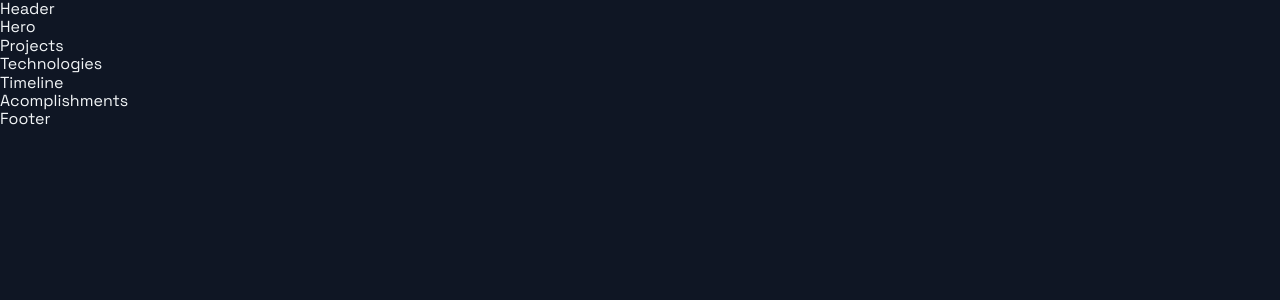
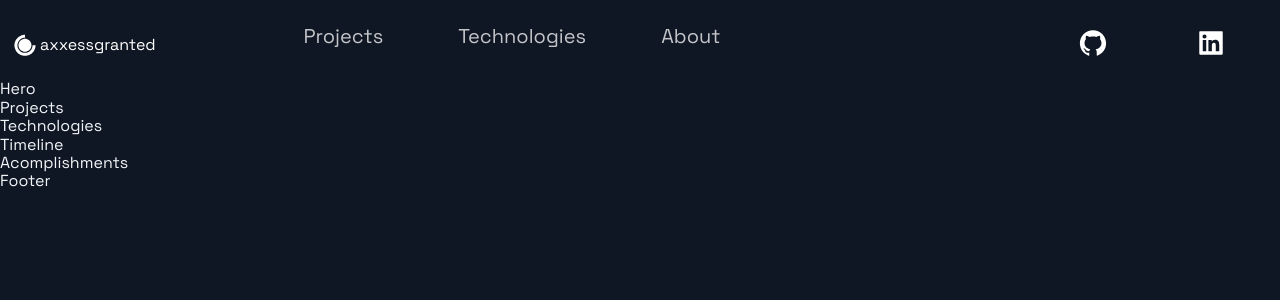
Before and after one commit to axxessgranted/portfolio-website, a Next.js app: page / in a window 1280 px wide. Shown: the top 300 px of the page. Built offline with nearby package versions, Linux system fonts and the light colour scheme.

Commit message:
Create basic Header component

```diff
--- a/src/components/Header/Header.js
+++ b/src/components/Header/Header.js
@@ -3,12 +3,51 @@ import React from 'react';
 import { AiFillGithub, AiFillInstagram, AiFillLinkedin } from 'react-icons/ai';
 import { DiCssdeck } from 'react-icons/di';
 
-import { Container, Div1, Div2, Div3, NavLink, SocialIcons } from './HeaderStyles';
+import {
+  Container,
+  LogoStyled,
+  NavContainerStyled,
+  SocialsContainerStyled,
+  NavLink,
+  SocialIcons,
+} from './HeaderStyles';
 
-const Header = () =>  (
-  <div>
-    Header
-  </div>
+const Header = () => (
+  <Container>
+    <LogoStyled>
+      <Link href={'/'}>
+        <a style={{ display: 'flex', alignItems: 'center', color: 'white' }}>
+          <DiCssdeck size='3rem' /> <span>axxessgranted</span>
+        </a>
+      </Link>
+    </LogoStyled>
+    <NavContainerStyled>
+      <li>
+        <Link href='#projects'>
+          <NavLink>Projects</NavLink>
+        </Link>
+      </li>
+      <li>
+        <Link href='#tech'>
+          <NavLink>Technologies</NavLink>
+        </Link>
+      </li>
+      <li>
+        <Link href='#about'>
+          <NavLink>About</NavLink>
+        </Link>
+      </li>
+    </NavContainerStyled>
+    <SocialsContainerStyled>
+      {/* TODO: Open social links in a new tab */}
+      <SocialIcons href='https://github.com/axxessgranted'>
+        <AiFillGithub size='3rem' />
+      </SocialIcons>
+      <SocialIcons href='https://www.linkedin.com/in/grant-kantor-692951198/'>
+        <AiFillLinkedin size='3rem' />
+      </SocialIcons>
+    </SocialsContainerStyled>
+  </Container>
 );
 
 export default Header;
--- a/src/components/Header/HeaderStyles.js
+++ b/src/components/Header/HeaderStyles.js
@@ -17,7 +17,7 @@ export const Container = styled.div`
     grid-row-gap: 0.5rem;
   }
 `;
-export const Div1 = styled.div`
+export const LogoStyled = styled.div`
   grid-area: 1 / 1 / 2 / 2;
   display: flex;
   flex-direction: row;
@@ -26,7 +26,7 @@ export const Div1 = styled.div`
     grid-area: 1 / 1 / 2 / 3;
   }
 `;
-export const Div2 = styled.div`
+export const NavContainerStyled = styled.div`
   grid-area: 1 / 2 / 2 / 4;
   display: flex;
   justify-content: space-around;
@@ -34,7 +34,7 @@ export const Div2 = styled.div`
     grid-area: 2 / 2 / 3 / 5;
   }
 `;
-export const Div3 = styled.div`
+export const SocialsContainerStyled = styled.div`
   grid-area: 1 / 5 / 2 / 6;
   display: flex;
   justify-content: space-around;
@@ -107,18 +107,16 @@ export const NavProductsIcon = styled(IoIosArrowDropdown)`
   }
 `;
 
-
 // Social Icons
 
 export const SocialIcons = styled.a`
-transition: 0.3s ease;
-color: white;
-border-radius: 50px;
+  transition: 0.3s ease;
+  color: white;
+  border-radius: 50px;
   padding: 8px;
-&:hover {
+  &:hover {
     background-color: #212d45;
     transform: scale(1.2);
     cursor: pointer;
-
   }
-`
+`;
```
